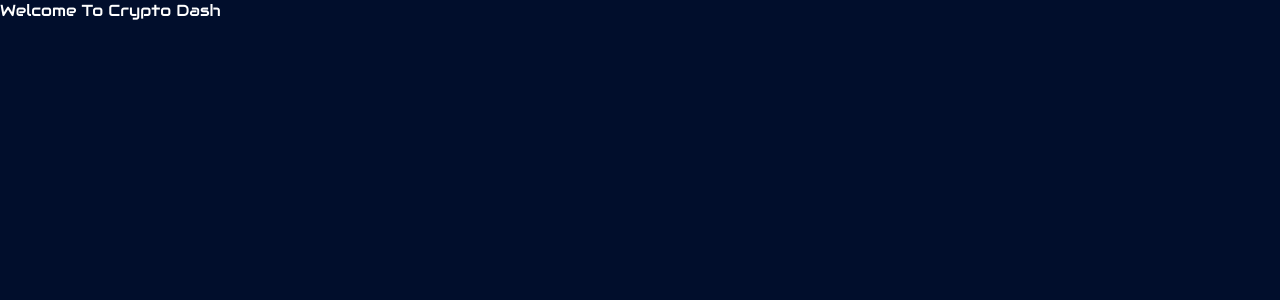
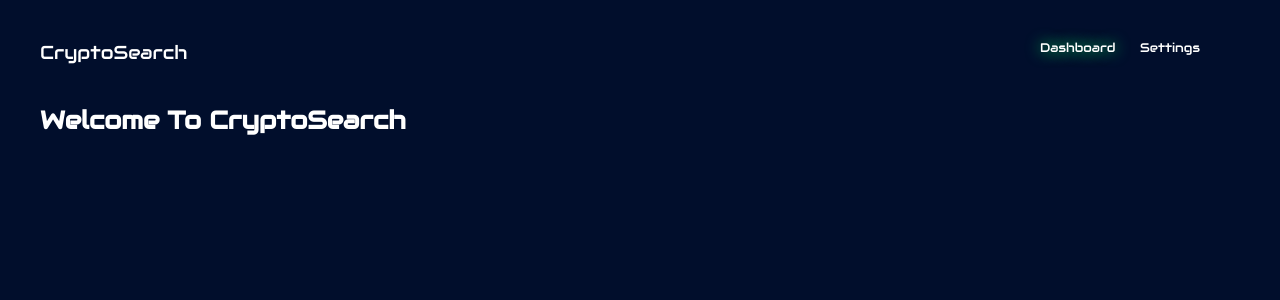
Before and after one commit to tawhidali123/crypto-search, a React (Create React App) app: page / in a window 1280 px wide. Shown: the top 300 px of the page. Built offline with nearby package versions, Linux system fonts and the light colour scheme.

Commit message:
styled app bar

```diff
--- a/src/App.css
+++ b/src/App.css
@@ -2,4 +2,5 @@
   background-color: #010e2c;
   color: white;
   font-family: 'Audiowide', sans-serif;
+  font-size: 12.5px;
 }
--- a/src/App.js
+++ b/src/App.js
@@ -1,11 +1,15 @@
 import React from 'react';
 import './App.css';
+import AppLayout from './AppLayout';
+import WelcomeMessage from './WelcomeMessage';
+import AppBar from './AppBar'
 
 function App() {
   return (
-    <div>
-      Welcome To Crypto Dash
-    </div>
+    <AppLayout>
+      <AppBar />
+      <WelcomeMessage />
+    </AppLayout>
   );
 }
 
--- a/src/AppBar.js
+++ b/src/AppBar.js
@@ -1,12 +1,43 @@
 import React from 'react'
+import styled, {css} from 'styled-components'
 
-export default function AppBar(props) {
+const Bar = styled.div`
+    display: grid;
+    margin-bottom: 40px;
+    grid-template-columns: 180px auto 100px 100px;
+`
+
+const Logo = styled.div`
+    font-size: 1.5em;
+`
+
+const ControlButtonElem = styled.div`
+    cursor: pointer;
+    ${props => props.active && css`
+        text-shadow: 0 0 15px #0ff567;
+    `}
+`
+
+function toProperCase(lower){
+    return lower.charAt(0).toUpperCase() + lower.substr(1)
+}
+
+function ControlButton({name, active}){
+    return(
+        <ControlButtonElem active={active}>
+            {toProperCase(name)}
+        </ControlButtonElem>
+    )
+
+}
+
+export default function AppBar() {
     return (
-        <div>
-            <div>Crypto Dash</div>
+        <Bar>
+            <Logo>CryptoSearch</Logo>
             <div />
-            <div>Settings</div>
-            <div>Dashboard</div>
-        </div>
+            <ControlButton active name='dashboard' />
+            <ControlButton name='settings' />
+        </Bar>
     )
 }
--- /dev/null
+++ b/src/AppLayout.js
@@ -0,0 +1,6 @@
+import React from 'react'
+import styled from 'styled-components'
+
+export default styled.div `
+    padding: 40px;
+`
--- /dev/null
+++ b/src/WelcomeMessage.js
@@ -0,0 +1,9 @@
+import React from 'react'
+
+export default function WelcomeMessage() {
+    return (
+        <h1>
+            Welcome To CryptoSearch
+        </h1>
+    )
+}
--- a/src/index.js
+++ b/src/index.js
@@ -2,7 +2,7 @@
 import ReactDOM from 'react-dom';
 import './index.css';
 import App from './App';
-import reportWebVitals from './reportWebVitals';
+// import reportWebVitals from './reportWebVitals';
 
 ReactDOM.render(
   <React.StrictMode>
@@ -14,4 +14,4 @@
 // If you want to start measuring performance in your app, pass a function
 // to log results (for example: reportWebVitals(console.log))
 // or send to an analytics endpoint. Learn more: https://bit.ly/CRA-vitals
-reportWebVitals();
+// reportWebVitals();
--- a/src/reportWebVitals.js
+++ /dev/null
@@ -1,13 +0,0 @@
-const reportWebVitals = onPerfEntry => {
-  if (onPerfEntry && onPerfEntry instanceof Function) {
-    import('web-vitals').then(({ getCLS, getFID, getFCP, getLCP, getTTFB }) => {
-      getCLS(onPerfEntry);
-      getFID(onPerfEntry);
-      getFCP(onPerfEntry);
-      getLCP(onPerfEntry);
-      getTTFB(onPerfEntry);
-    });
-  }
-};
-
-export default reportWebVitals;
```
Also changed, not shown: src/setupTests.js (deleted, +0 -5 lines), src/logo.svg (deleted), 1 other file (tests, documents, lock files or other folders).
